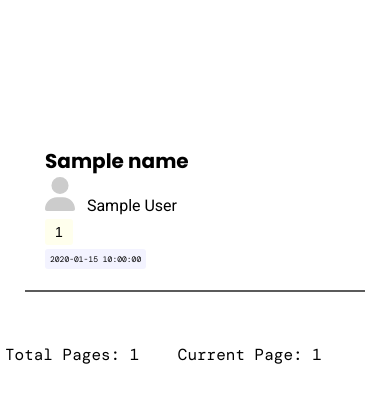
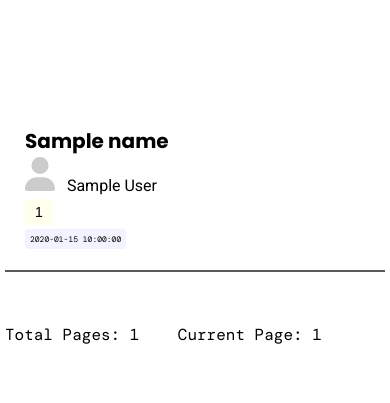
Before and after one commit to YuheshPandian/TechDock, a Flask app: template templates/index.html in a window 390 px wide. Shown: the part 75-478 px from the top of the page. Run offline with Flask 3, Linux system fonts and the light colour scheme; the template is opened without the code that fills it: most values are stand-ins (such as "Sample title", 1, 10 or a date in 2020); some web fonts are replaced.

Commit message:
made style changes

```diff
--- a/static/css/style.css
+++ b/static/css/style.css
@@ -189,6 +189,10 @@ header nav .search-button:hover {
         width:30px;
     }
 
+    main article {
+        margin:0;
+    }
+
     header nav form .home-link{
         position: absolute;
         left:20px;
@@ -212,10 +216,14 @@ header nav .search-button:hover {
         margin:0;
     }
 
+    main article {
+        margin:0;
+    }
+
     main article h2 {
         font-size: 1.25rem;
     }
-    main article .author-icon {
+    main article .author .author-icon {
         width:30px;
     }
 
```
